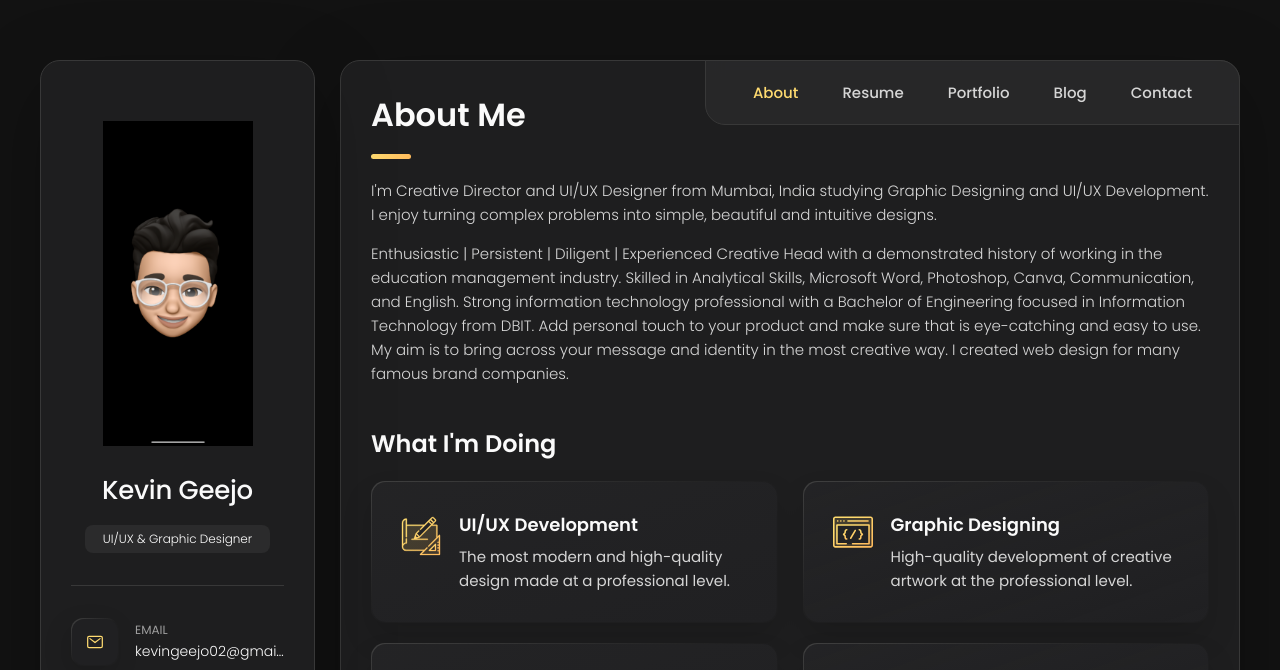
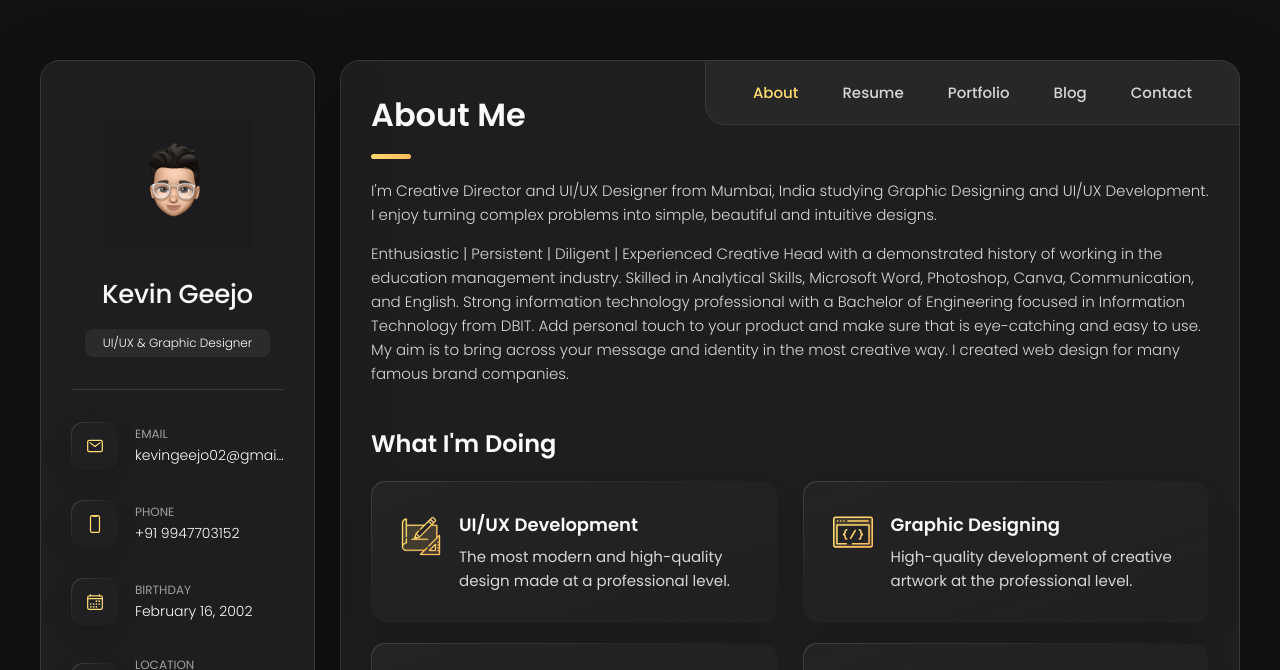
Before and after one commit to KevinGeejo/Portfolio_Website, a plain HTML site: page index.html in a window 1280 px wide. Shown: the top 670 px of the page. Drawn offline with nearby package versions, Linux system fonts and the light colour scheme.

Commit message:
Update index.html

```diff
--- a/index.html
+++ b/index.html
@@ -42,7 +42,7 @@
       <div class="sidebar-info">
 
         <figure class="avatar-box">
-          <img src="./assets/images/Avatar_Kevin1.png" alt="Kevin Geejo" width="80">
+          <img src="./assets/images/Avatar_Kevin.JPG" alt="Kevin Geejo" width="80">
         </figure>
 
         <div class="info-content">
```
